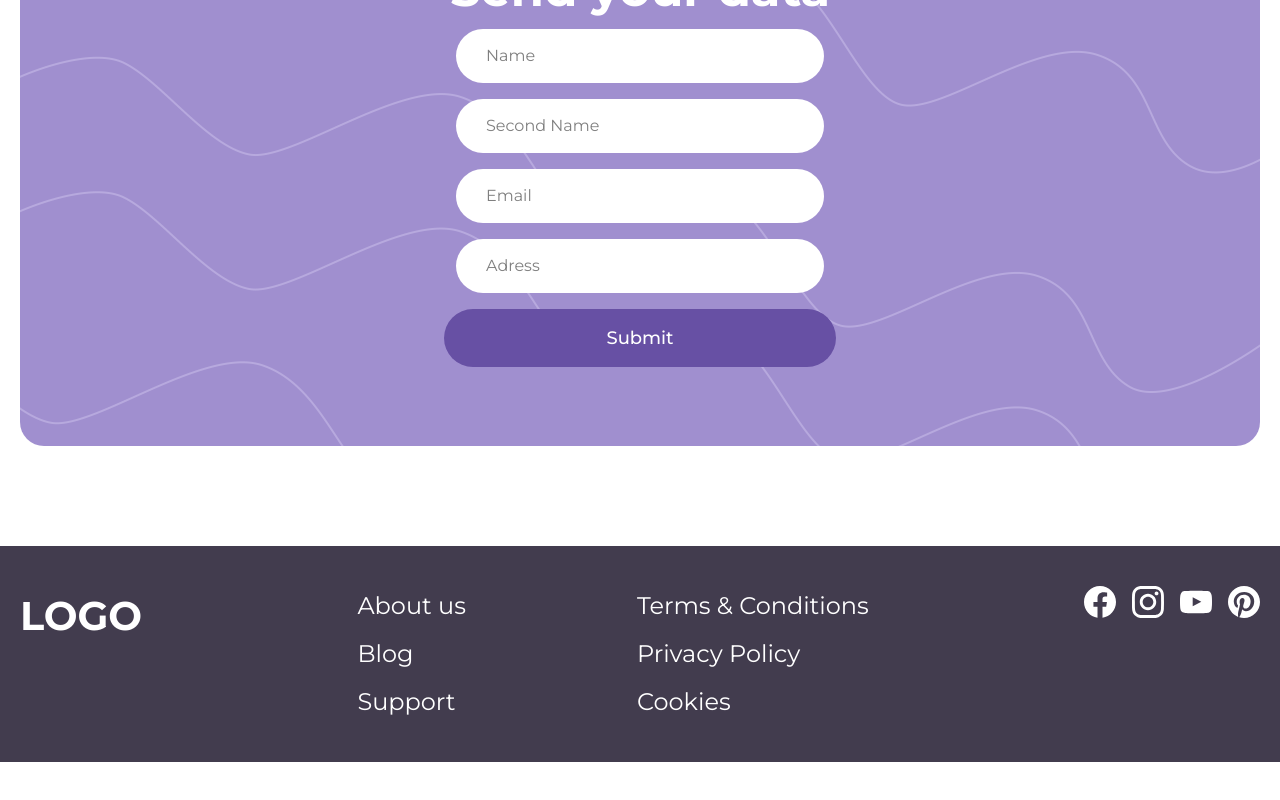
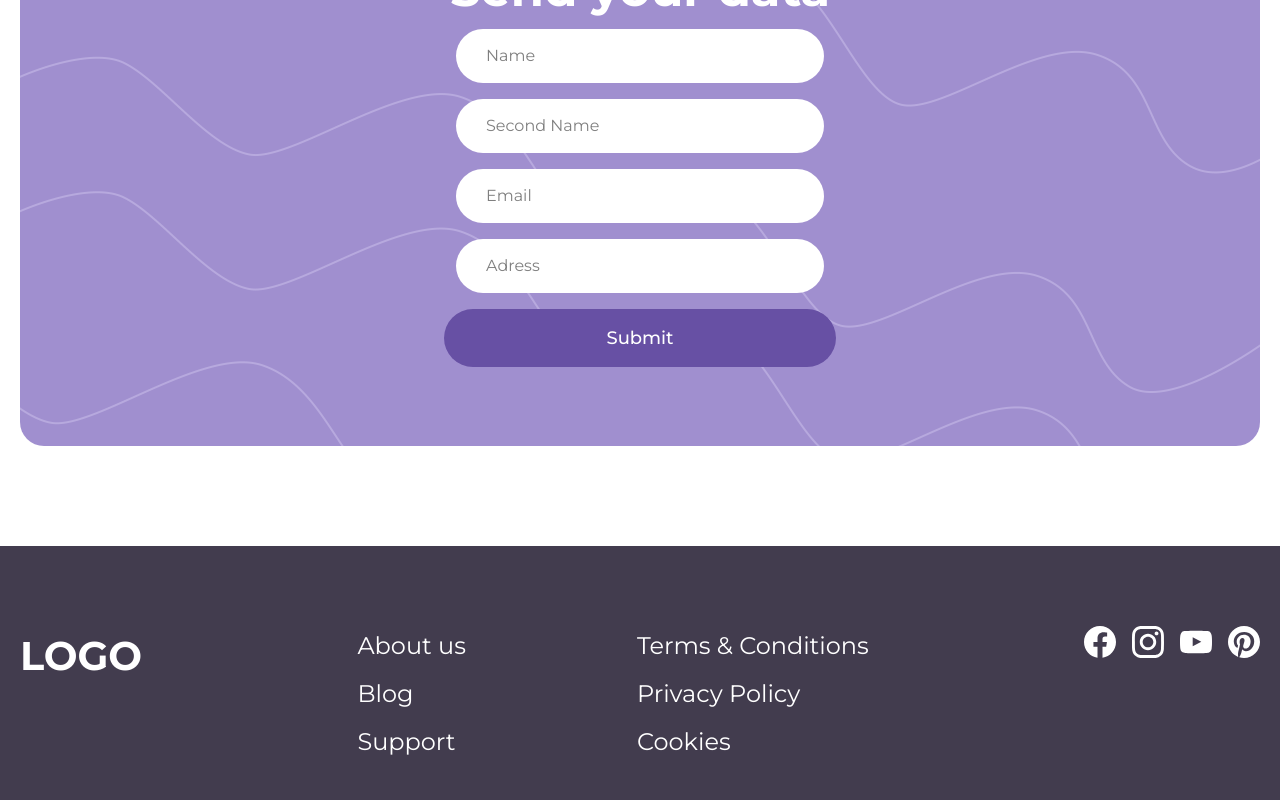
Before and after one commit to kwkscream/health-app-landing, a Vue app: page /feedback in a window 1280 px wide. Shown: the part 306-1106 px from the top of the page. Before the commit the page ends 1068 px from the top, so only its background shows below. Built offline with nearby package versions, Linux system fonts and the light colour scheme.

Commit message:
fixed paddings in tutorial, footer, mainInfo sections

```diff
--- a/src/components/Footer.vue
+++ b/src/components/Footer.vue
@@ -1,7 +1,7 @@
 <script setup></script>
 
 <template>
-	<footer class="w-full bg-[#423C4E] py-10 px-4">
+	<footer class="w-full bg-[#423C4E] py-[80px] px-4">
 		<div
 			class="max-w-[1240px] w-full mx-auto flex flex-col md:flex-row md:gap-[94px] items-start justify-between"
 		>
--- a/src/components/MainInfo.vue
+++ b/src/components/MainInfo.vue
@@ -14,7 +14,7 @@
 				selected to ensure safe and appropriate adjustments to follow
 				the pregnancy’s progress.
 			</p>
-			<div class="bg-[#FF2D55] h-[3px] w-[46px] mb-[60px]"></div>
+			<div class="bg-[#FF2D55] h-[3px] w-[46px]"></div>
 		</div>
 
 		<div
--- a/src/components/Tutorial.vue
+++ b/src/components/Tutorial.vue
@@ -3,14 +3,14 @@
 <template>
 	<section class="max-w-[1240px] w-full mx-auto mb-[160px] px-4 md:px-0 flex flex-col items-center">
 		<div class="flex items-center justify-center">
-			<div class="flex flex-col justify-center items-center">
+			<div class="flex flex-col justify-center items-center mb-[60px]">
 				<h2 class="text-3xl md:text-5xl font-bold mb-6 text-[#23153E]">
 					How does it work?
 				</h2>
 				<p class="text-lg md:text-4xl font-medium text-[#443A5A] mb-5">
 					Easy, fun & essential training for moms
 				</p>
-				<div class="bg-[#FF2D55] h-[2px] w-[34px] md:h-[3px] md:w-[46px] mb-[60px]"></div>
+				<div class="bg-[#FF2D55] h-[2px] w-[34px] md:h-[3px] md:w-[46px]"></div>
 			</div>
 		</div>
 		<div class="flex flex-col max-w-full sm:max-w-5/6 md:flex-row gap-10">
```
